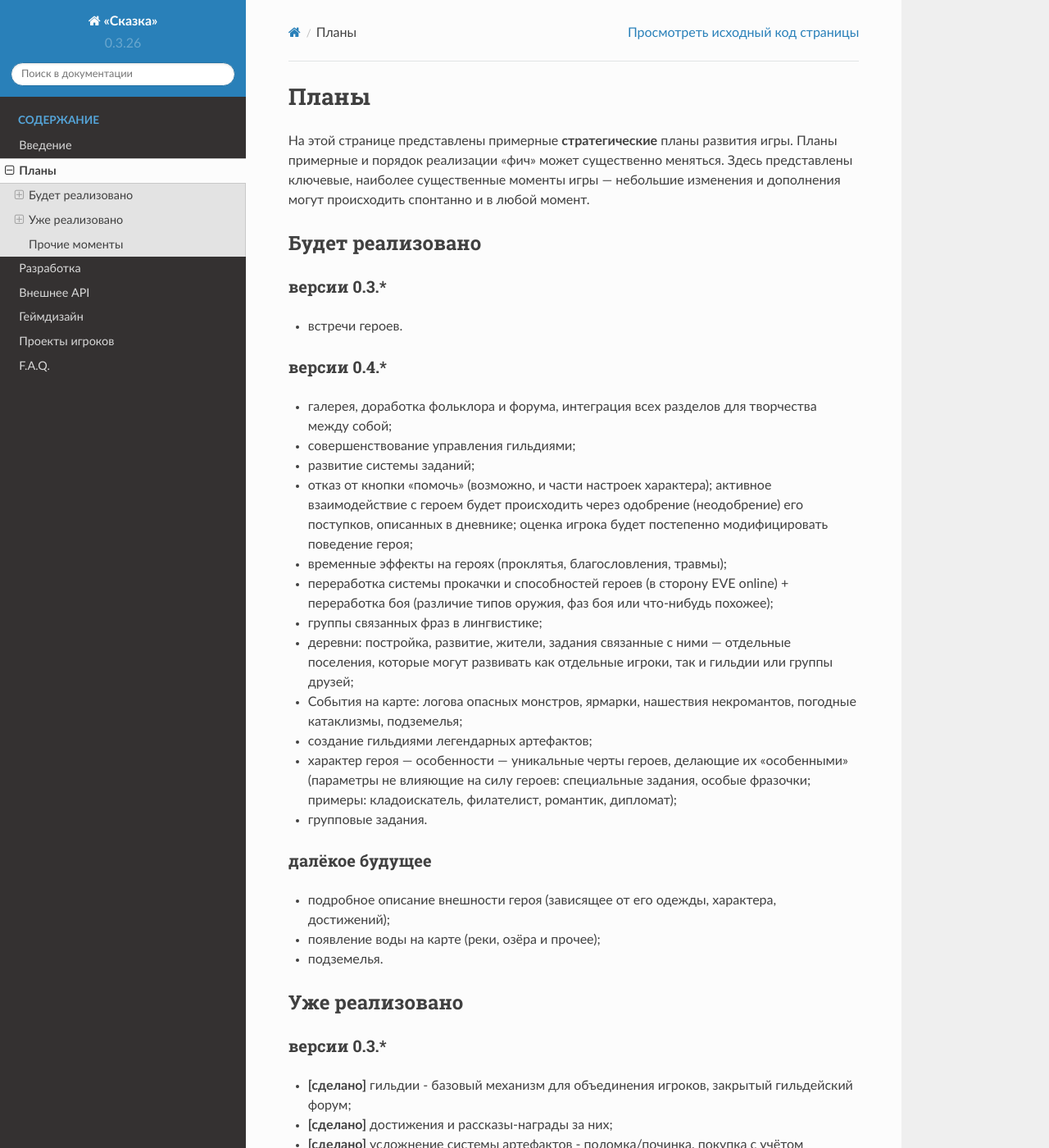
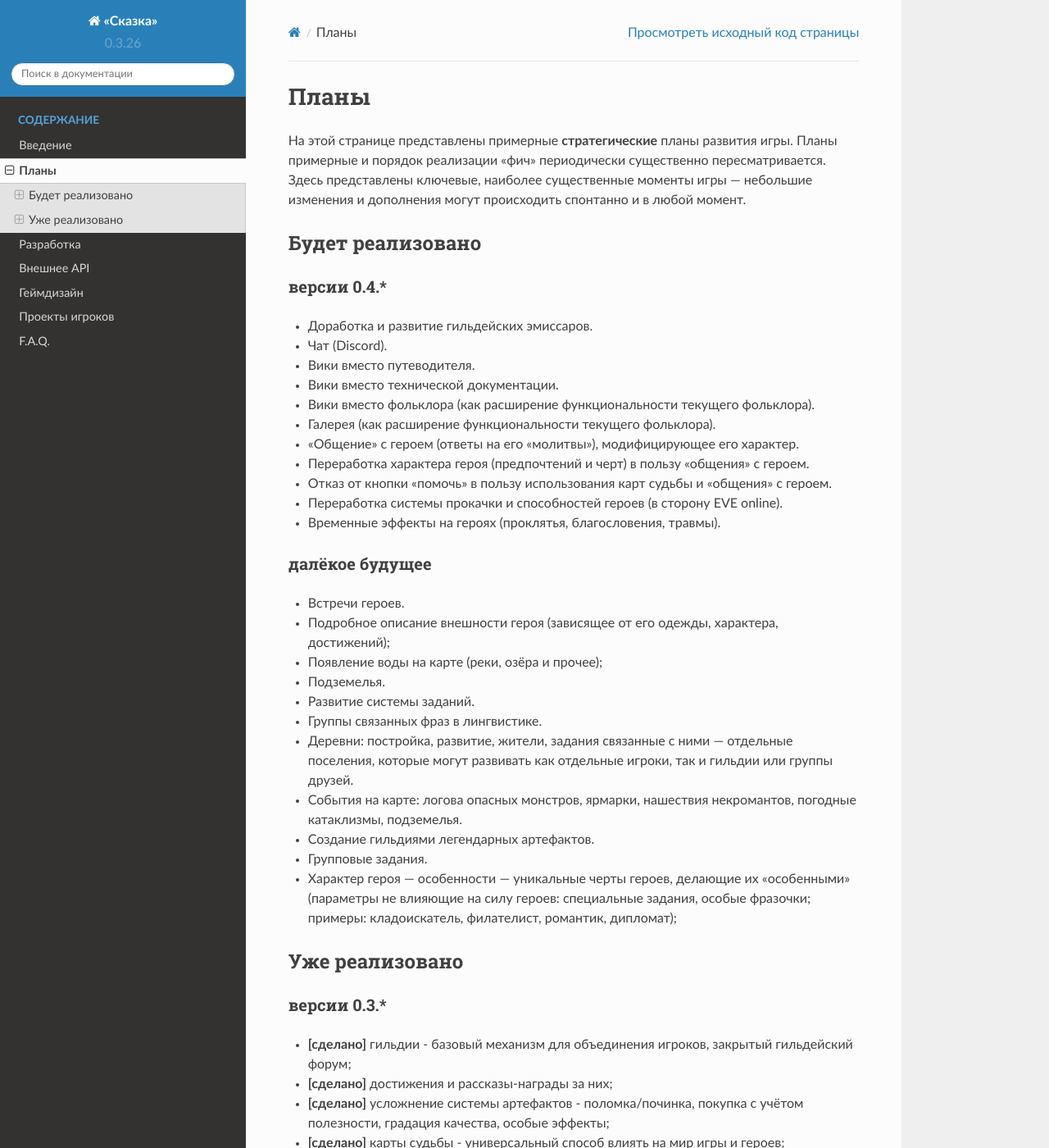
Before and after one commit to the-tale/tt_docs, a Sphinx documentation site: the page built from docs/source/plans.rst, in a window 1280 px wide and 1400 px high. Shown: the whole window at 82% size. Built offline with Sphinx 7.4.7 and the Read the Docs theme 2.0.0, drawn with Linux system fonts in a browser that asks for light colours; some of the changed text lies outside the part shown.

Commit message:
Обновлены стратегические планы

```diff
--- a/docs/source/plans.rst
+++ b/docs/source/plans.rst
@@ -1,40 +1,41 @@
 Планы
 =====
 
-На этой странице представлены примерные **стратегические** планы развития игры. Планы примерные и порядок реализации «фич» может существенно меняться. Здесь представлены ключевые, наиболее существенные моменты игры — небольшие изменения и дополнения могут происходить спонтанно и в любой момент.
+На этой странице представлены примерные **стратегические** планы развития игры. Планы примерные и порядок реализации «фич» периодически существенно пересматривается. Здесь представлены ключевые, наиболее существенные моменты игры — небольшие изменения и дополнения могут происходить спонтанно и в любой момент.
 
 Будет реализовано
 -----------------
 
-версии 0.3.*
-~~~~~~~~~~~~
-
-- встречи героев.
-
-
 версии 0.4.*
 ~~~~~~~~~~~~
 
-- галерея, доработка фольклора и форума, интеграция всех разделов для творчества между собой;
-- совершенствование управления гильдиями;
-- развитие системы заданий;
-- отказ от кнопки "помочь" (возможно, и части настроек характера); активное взаимодействие с героем будет происходить через одобрение (неодобрение) его поступков, описанных в дневнике; оценка игрока будет постепенно модифицировать поведение героя;
-- временные эффекты на героях (проклятья, благословления, травмы);
-- переработка системы прокачки и способностей героев (в сторону EVE online) + переработка боя (различие типов оружия, фаз боя или что-нибудь похожее);
-- группы связанных фраз в лингвистике;
-- деревни: постройка, развитие, жители, задания связанные с ними — отдельные поселения, которые могут развивать как отдельные игроки, так и гильдии или группы друзей;
-- События на карте: логова опасных монстров, ярмарки, нашествия некромантов, погодные катаклизмы, подземелья;
-- создание гильдиями легендарных артефактов;
-- характер героя — особенности — уникальные черты героев, делающие их "особенными" (параметры не влияющие на силу героев: специальные задания, особые фразочки; примеры: кладоискатель, филателист, романтик, дипломат);
-- групповые задания.
+- Доработка и развитие гильдейских эмиссаров.
+- Чат (Discord).
+- Вики вместо путеводителя.
+- Вики вместо технической документации.
+- Вики вместо фольклора (как расширение функциональности текущего фольклора).
+- Галерея (как расширение функциональности текущего фольклора).
+- «Общение» с героем (ответы на его «молитвы»), модифицирующее его характер.
+- Переработка характера героя (предпочтений и черт) в пользу «общения» с героем.
+- Отказ от кнопки «помочь» в пользу использования карт судьбы и «общения» с героем.
+- Переработка системы прокачки и способностей героев (в сторону EVE online).
+- Временные эффекты на героях (проклятья, благословения, травмы).
 
 
 далёкое будущее
 ~~~~~~~~~~~~~~~
 
-- подробное описание внешности героя (зависящее от его одежды, характера, достижений);
-- появление воды на карте (реки, озёра и прочее);
-- подземелья.
+- Встречи героев.
+- Подробное описание внешности героя (зависящее от его одежды, характера, достижений);
+- Появление воды на карте (реки, озёра и прочее);
+- Подземелья.
+- Развитие системы заданий.
+- Группы связанных фраз в лингвистике.
+- Деревни: постройка, развитие, жители, задания связанные с ними — отдельные поселения, которые могут развивать как отдельные игроки, так и гильдии или группы друзей.
+- События на карте: логова опасных монстров, ярмарки, нашествия некромантов, погодные катаклизмы, подземелья.
+- Создание гильдиями легендарных артефактов.
+- Групповые задания.
+- Характер героя — особенности — уникальные черты героев, делающие их "особенными" (параметры не влияющие на силу героев: специальные задания, особые фразочки; примеры: кладоискатель, филателист, романтик, дипломат);
 
 
 Уже реализовано
@@ -53,8 +54,6 @@
 - **[сделано]** улучшение интерфейса рынка;
 - **[сделано]** специальные правила объединения карт;
 - **[сделано]** автоматическое вознаграждение авторов лингвистики;
-
-Прочие моменты
---------------
-
-Дополнительные занятия героев во время путешествий (рыбалка, привал, случайные встречи) будут делаться по мере возможности и появления новых фич.
+- **[сделано]** редактирование дорог игроками, улучшенный поиск пути героями;
+- **[сделано]** совершенствование управления гильдиями;
+- **[сделано]** эмиссары гильдий;
```
